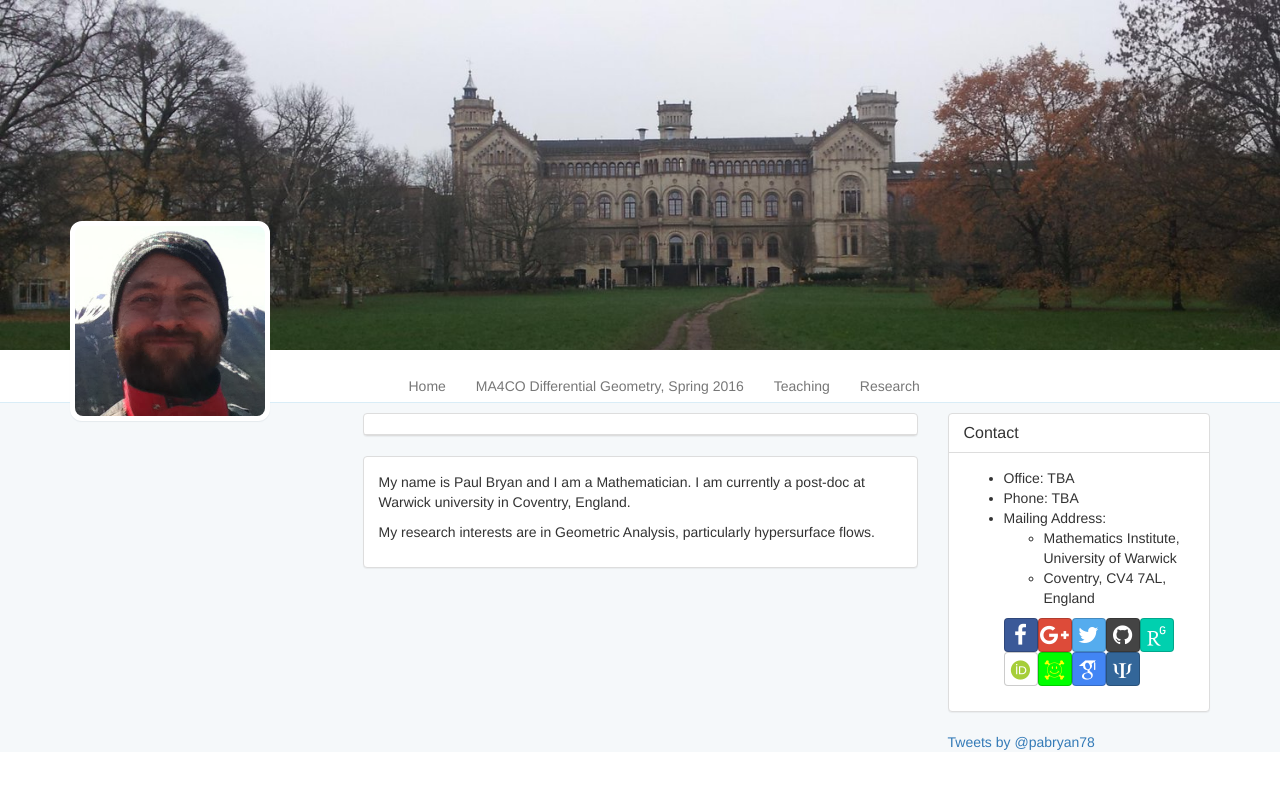
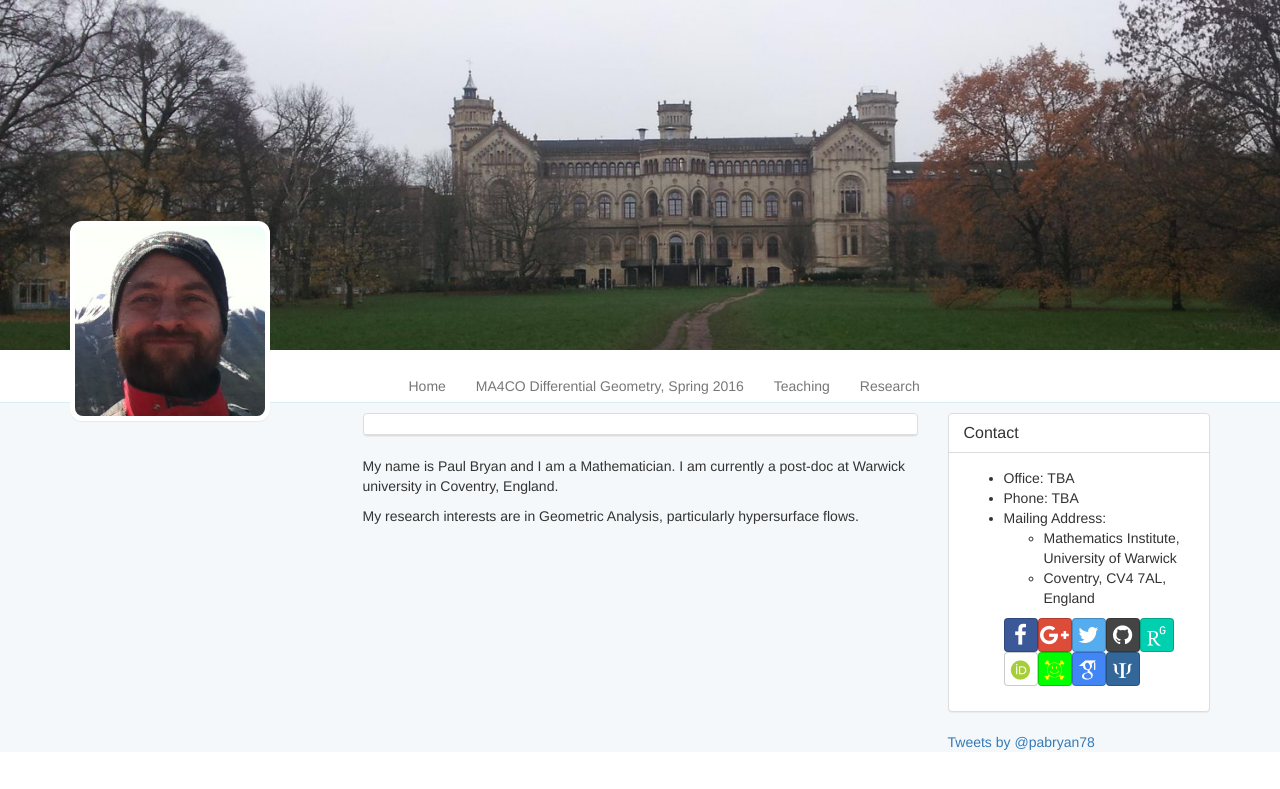
Before and after one commit to pabryan/pabryan.github.io, a Jekyll site: the page built from index.html, in a window 1280 px wide. Shown: the top 789 px of the page. Built offline with Jekyll 4.4.1, drawn with Linux system fonts in a browser that asks for light colours; some web fonts are replaced; comment, search, counter and statistics services are not loaded.

Commit message:
Removed outer panel for page layout.

```diff
--- a/_layouts/page.html
+++ b/_layouts/page.html
@@ -9,8 +9,4 @@ layout: default
   </div>
 </div>
 
-<div class="panel panel-default content-panel">
-  <div class="panel-body">
-    {{ content }}
-  </div>
-</div>
+{{ content }}
```
